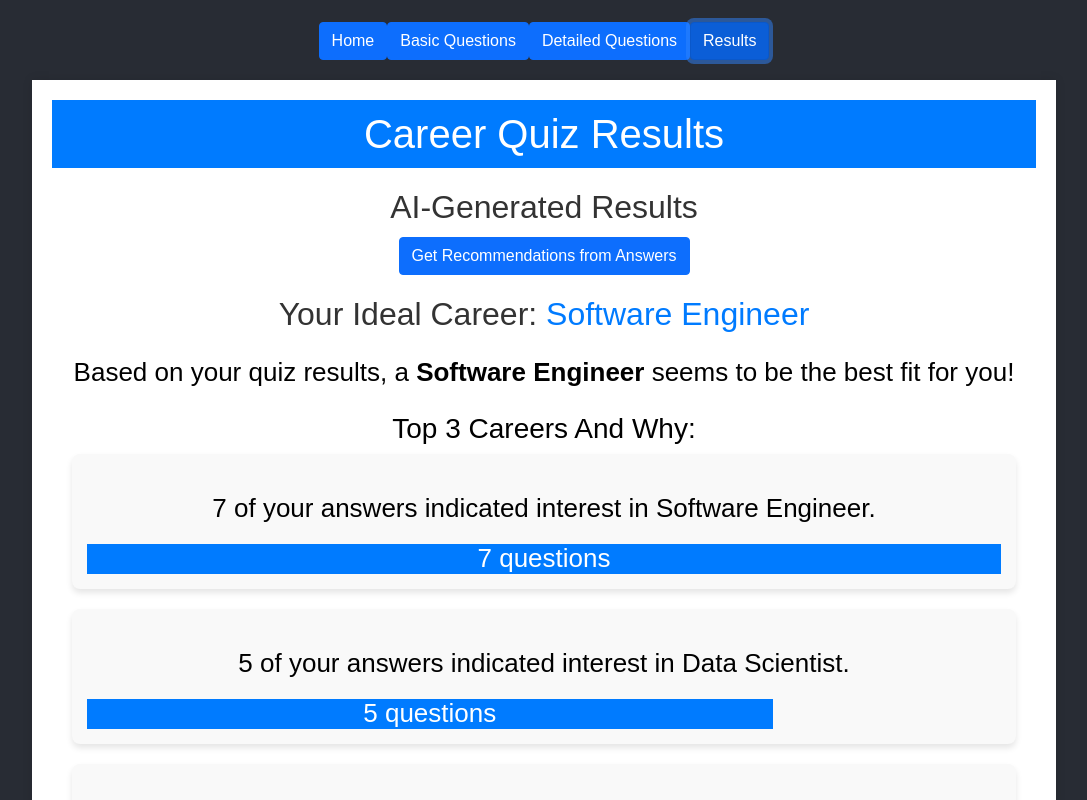
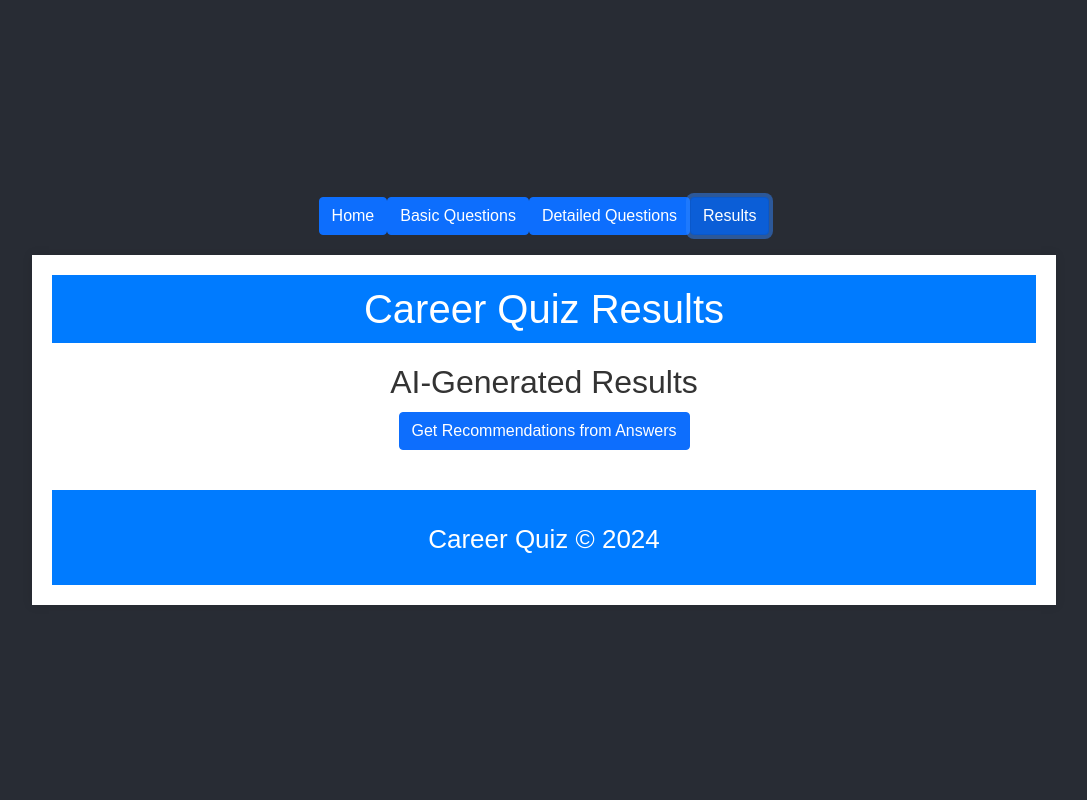
Before and after one commit to dstark12/starter_helpi, a React (Create React App) app: page / in a window 1280 px wide. Both pictures are taken after a click on the button "Results". Shown: the top 800 px of the page, without its empty margins (96-1183 px from the left). Built offline with nearby package versions, Linux system fonts and the light colour scheme.

Commit message:
results page now only displays once get results button is pressed

```diff
--- a/src/results.tsx
+++ b/src/results.tsx
@@ -16,6 +16,7 @@ function GeneratePromptWithQuestions(questions: string[], answers: string[]): st
 export function Results({ apikey, bq, ba, dq, da, dq2, da2 }:
   { apikey: string, bq: { id: number, questionText: string }[], ba: { [key: number]: string }, dq: { id: number, questionText: string }[], da: { [key: number]: string }, dq2: { id: number, questionText: string }[], da2: { [key: number]: string } }): React.JSX.Element {
 
+  const [showResults, setShowResults] = useState(false); // State to control visibility of results page
   const [mainCareer, setMainCareer] = useState<string>("Software Engineer");
   const [suggestions, setSuggestions] = useState<string>("");
 
@@ -34,6 +35,7 @@ export function Results({ apikey, bq, ba, dq, da, dq2, da2 }:
       const [firstCareer, ...rest] = response.split('|');
       setMainCareer(firstCareer); // Set main career to the first result
       setSuggestions(response);   // Keep all suggestions in state if needed
+      setShowResults(true);       // Show the results page after getting suggestions
     });
   }
 
@@ -44,12 +46,17 @@ export function Results({ apikey, bq, ba, dq, da, dq2, da2 }:
       </header>
 
       <main className="main-content">
+        {/* Initially show only the button */}
+        {!showResults && (
           <section className="career-section">
             <h2>AI-Generated Results</h2>
             <Button onClick={GetSuggestions}>Get Recommendations from Answers</Button>
           </section>
+        )}
 
-        {/* Main Career Section (Career 1) */}
+        {/* Show results page content only after the button is pressed */}
+        {showResults && (
+          <>
             <section className="career-section main-career">
               <h2>Your Ideal Career: <span>{mainCareer.split(': ')[1] || mainCareer}</span></h2>
               <p>Based on your quiz results, a <strong>{mainCareer.split(': ')[1] || mainCareer}</strong> seems to be the best fit for you!</p>
@@ -80,6 +87,8 @@ export function Results({ apikey, bq, ba, dq, da, dq2, da2 }:
                 ))}
               </ul>
             </section>
+          </>
+        )}
       </main>
 
       <footer className="footer">
```
Lines whose indentation alone changed are shown as unchanged.
